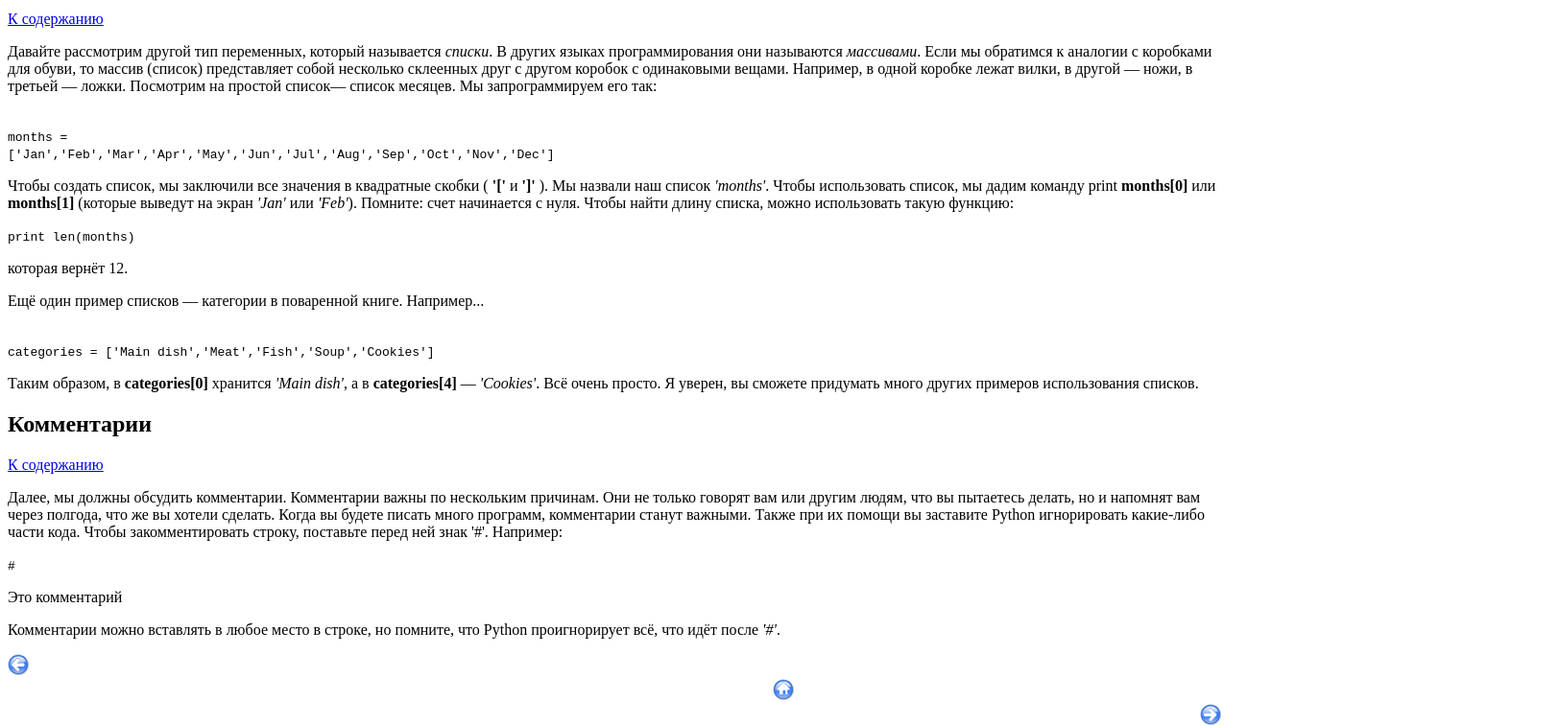
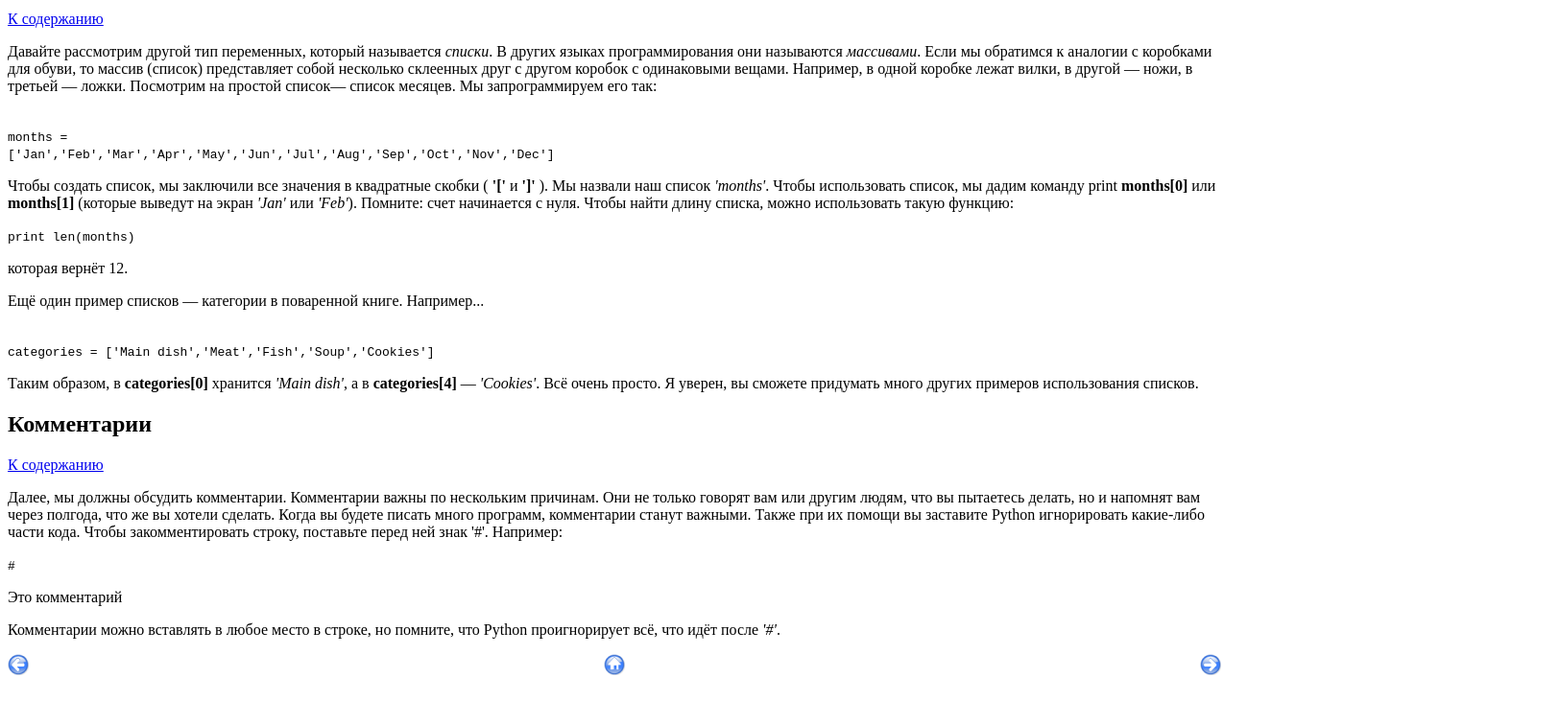
Before and after one commit to Vitaly-Kolesnik/Vitaly-Kolesnik, a plain HTML site: page 04_HTML/Python_2.html in a window 1280 px wide. Shown: the part 455-1211 px from the top of the page at 96% size, 1624 px wide, since content can reach past the window. After the commit the page ends 1171 px from the top, so only its background shows below. Drawn offline with Linux system fonts and the light colour scheme.

Commit message:
04_HTML_base

```diff
--- a/04_HTML/Python_2.html
+++ b/04_HTML/Python_2.html
@@ -79,9 +79,8 @@
 
             <p>Комментарии можно вставлять в любое место в строке, но помните, что Python
                 проигнорирует всё, что идёт после <i>'#'</i>.</p>
-                <p><a href="Python_1.html"><img src="prev.png"  alt="назад"></a>
-                    <a href="#razdel_3"><img src="home.png" hspace="797" align="bottom" alt="к содержанию"> </a>
-                    <a href="Python_3.html"><img src="next.png"  align="right" alt="вперед"> </a></p>
+                <span><a href="Python_1.html"><img src="prev.png" align="left"  title="доп информация об изоброжении" alt="назад"></a></span>
+                <span><center><a href="#razdel_3"><img src="home.png"  alt="к содержанию"> </a><a href="Python_3.html"><img src="next.png"  align="right"  alt="вперед"> </a></center></span>
 
 </body>
 
```
